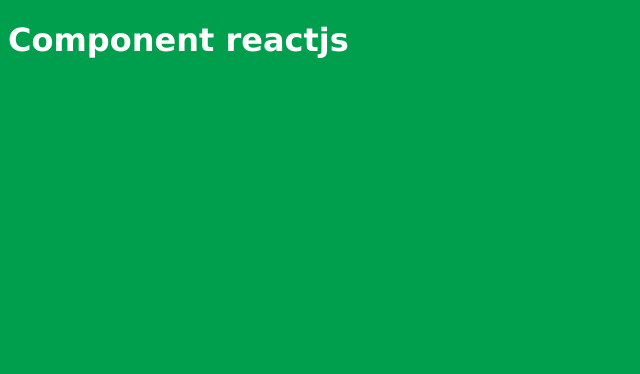
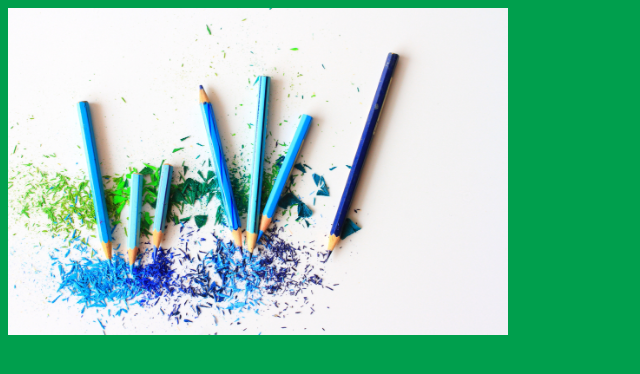
Before and after one commit to coxevti/bootcamp-gostack-introducao-reactjs, a React app: page / in a window 1280 px wide. Shown: the top 374 px of the page, without its empty margins (0-640 px from the left). Built offline with nearby package versions, Linux system fonts and the light colour scheme.

Commit message:
Importando imagens

```diff
--- a/src/App.js
+++ b/src/App.js
@@ -2,8 +2,10 @@ import React from 'react';
 
 import './App.css';
 
+import profile from './assets/blue-and-purple-color-pencils-159825.jpg'
+
 function App() {
-    return <h1>Component reactjs</h1>
+    return <img src={profile} alt="profile" width="500"/>
 }
 
 export default App;
--- a/webpack.config.js
+++ b/webpack.config.js
@@ -28,6 +28,12 @@ module.exports = {
                         loader: 'css-loader'
                     }
                 ]
+            },
+            {
+                test: /.*\.(gif|png|jpe?g)$/i,
+                use: {
+                    loader: 'file-loader'
+                }
             }
         ]
     }
```
Also changed, not shown: package.json (+4 -3 lines), src/assets/blue-and-purple-color-pencils-159825.jpg (added).
